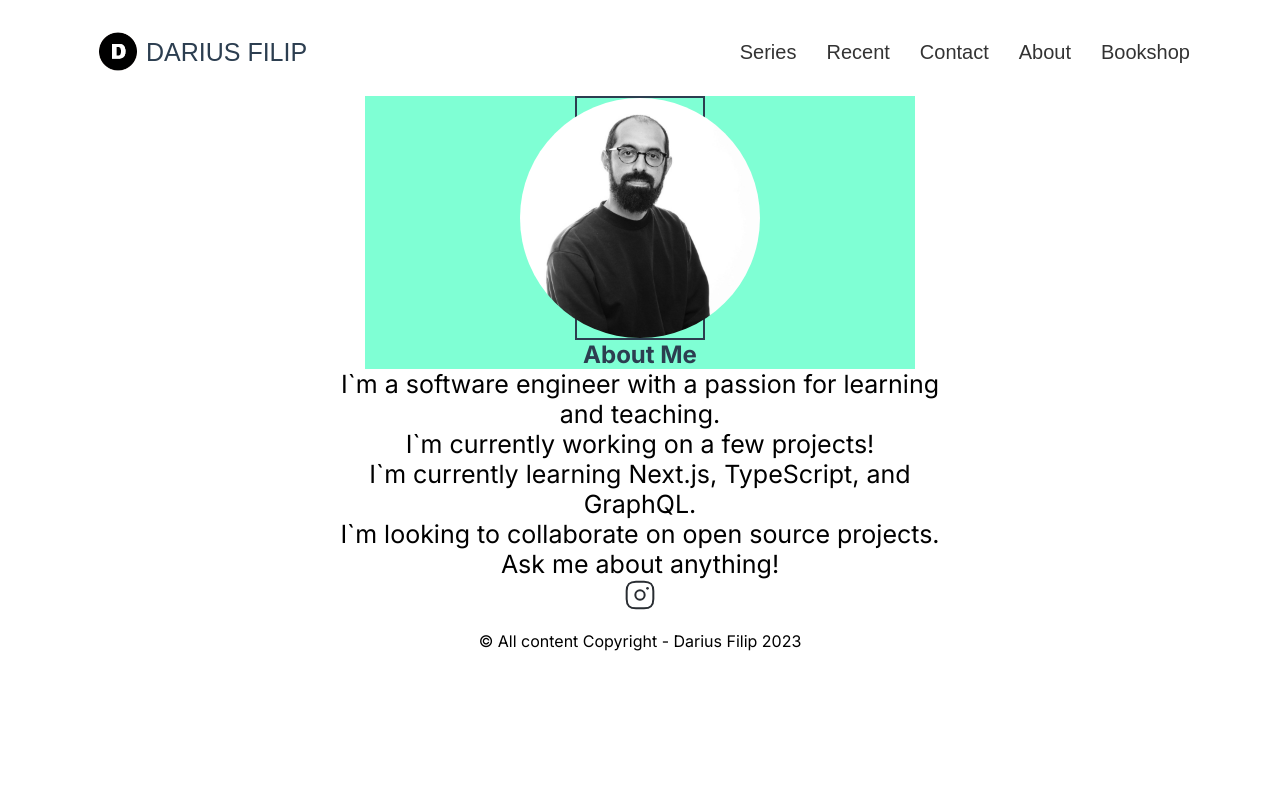
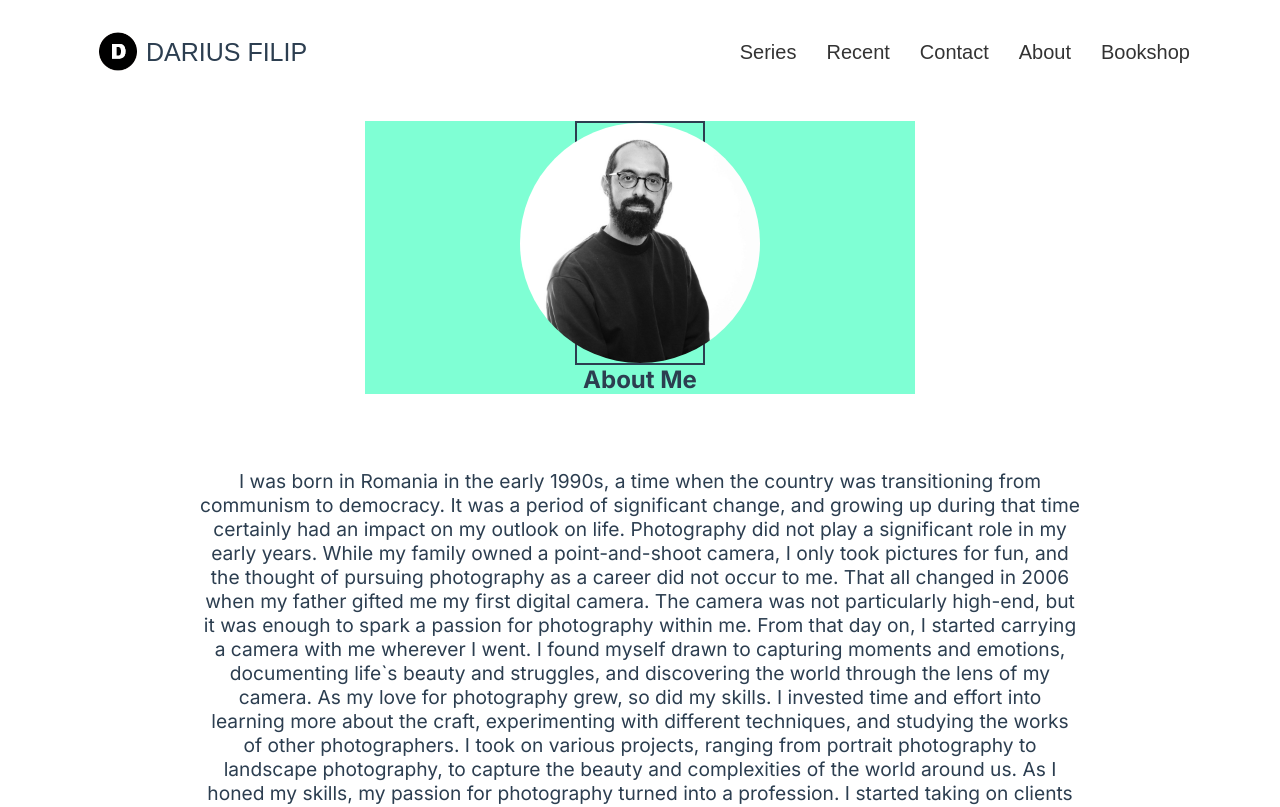
Before and after one commit to danieldraganweb/darius-filip-com-next-app, a Next.js app: page /about in a window 1280 px wide. Shown: the top 807 px of the page. Built offline with nearby package versions, Linux system fonts and the light colour scheme.

Commit message:
style about, added text to description

```diff
--- a/app/about/page.tsx
+++ b/app/about/page.tsx
@@ -14,13 +14,42 @@ function About() {
       <section className={styles.section}>
         <div>
           <p className={styles.description}>
-            I`m a software engineer with a passion for learning and teaching.
+            I was born in Romania in the early 1990s, a time when the country
+            was transitioning from communism to democracy. It was a period of
+            significant change, and growing up during that time certainly had an
+            impact on my outlook on life. Photography did not play a significant
+            role in my early years. While my family owned a point-and-shoot
+            camera, I only took pictures for fun, and the thought of pursuing
+            photography as a career did not occur to me. That all changed in
+            2006 when my father gifted me my first digital camera. The camera
+            was not particularly high-end, but it was enough to spark a passion
+            for photography within me. From that day on, I started carrying a
+            camera with me wherever I went. I found myself drawn to capturing
+            moments and emotions, documenting life`s beauty and struggles, and
+            discovering the world through the lens of my camera. As my love for
+            photography grew, so did my skills. I invested time and effort into
+            learning more about the craft, experimenting with different
+            techniques, and studying the works of other photographers. I took on
+            various projects, ranging from portrait photography to landscape
+            photography, to capture the beauty and complexities of the world
+            around us. As I honed my skills, my passion for photography turned
+            into a profession. I started taking on clients and working on
+            various commercial and personal projects. With each new project, I
+            learned something new and pushed myself to improve. My photography
+            style is characterized by a strong emphasis on capturing emotions
+            and telling stories through images. I believe that photography is
+            not just about taking pretty pictures but also about capturing
+            moments that reflect the essence of our human experience. My goal as
+            a photographer is to create images that resonate with my audience
+            and evoke an emotional response. I hope to inspire others to
+            appreciate the beauty of the world and the people in it, and to see
+            things from a different perspective.
           </p>
           <p className={styles.description}>
             I`m currently working on a few projects!
           </p>
           <p className={styles.description}>
-            I`m currently learning Next.js, TypeScript, and GraphQL.
+            I`m currently learning Light Design!
           </p>
           <p className={styles.description}>
             I`m looking to collaborate on open source projects.
--- a/app/styles/pages/about.module.scss
+++ b/app/styles/pages/about.module.scss
@@ -1,4 +1,4 @@
-@use './app/styles/base/_variables' as _variables;
+@use './app/styles/base/_variables' as *;
 @use './app/styles/utils/_mixins' as _mixins;
 @use './app/styles/base/_base' as _base;
 // @use './app/styles/components/ProfilePicture1.module.scss' as _ProfilePicture1;
@@ -28,6 +28,8 @@
   flex-direction: column;
   align-items: center;
   margin: 0 auto;
+  margin-bottom: 3em;
+  margin-top: 1em;
 }
 
 .section{
@@ -40,7 +42,7 @@
 .title{
     font-size: 1.5rem;
     font-weight: bold;
-    color: _variables.$secondary-color;
+    color:$secondary-color;
     margin: 0;
     padding: 0;
 }
@@ -48,9 +50,8 @@
   width: 80%;
   text-align: center;
   margin: 0 auto;
+  margin-bottom: 1em;
+  color:$secondary-color;
+  font-size: 1.2rem;
 
 }
-
-.headerContainer{
-
-}
```
